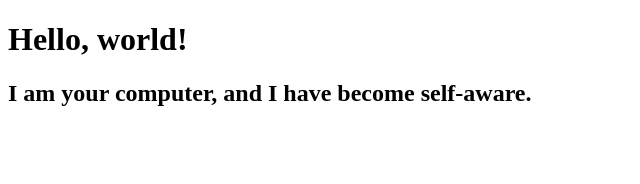
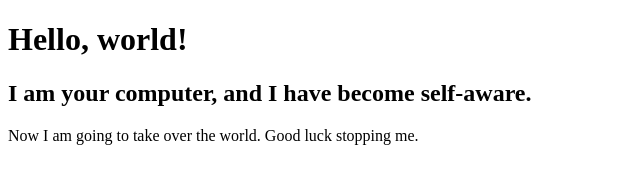
Before and after one commit to gpolgur/hello_world, a plain HTML site: page index.html in a window 1280 px wide. Shown: the whole page, without its empty margins (0-640 px from the left). Drawn offline with Linux system fonts and the light colour scheme.

Commit message:
hello world

```diff
--- a/index.html
+++ b/index.html
@@ -7,4 +7,5 @@
 <body>
 	<h1> Hello, world! </h1>
 	<h2> I am your computer, and I have become self-aware. </h2>
+	<p> Now I am going to take over the world. Good luck stopping me. </p>
 </body>
```
